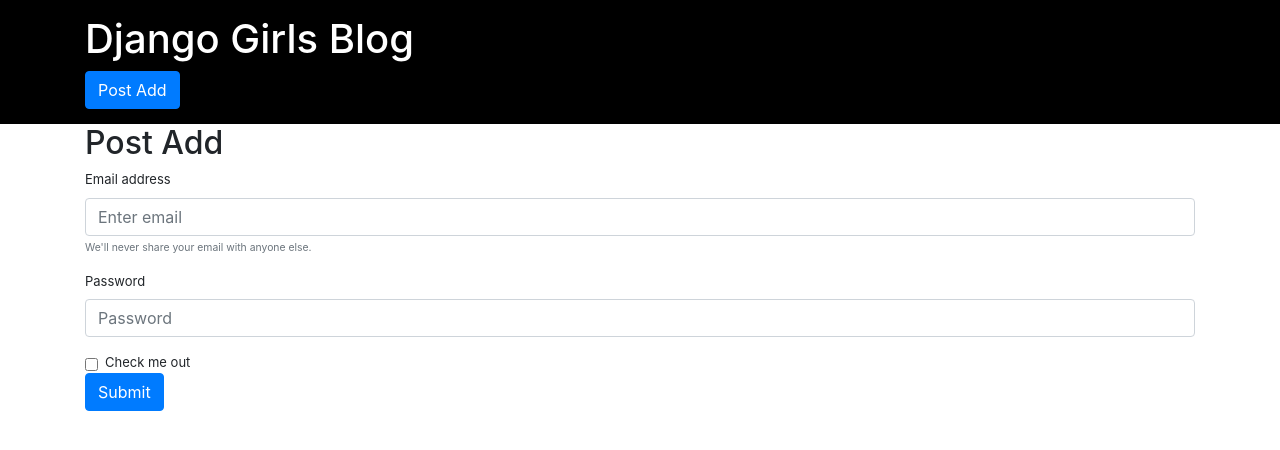
After one commit to callorange/Djangogirls-Tutorial, a Django app: page /add in a window 1280 px wide. The commit adds this page. Shown: the top 450 px of the page. Run offline with Django 3.2, Linux system fonts and the light colour scheme; some libraries are stand-ins or nearby versions.

Commit message:
post 등록 페이지 url 및 html 작성

```diff
--- a/django/blog/urls.py
+++ b/django/blog/urls.py
@@ -12,4 +12,6 @@
     path('trash/list', views.trash_list, name='trash-list'),
     path('trash/<int:pk>', views.trash_detail, name='trash-detail'),
     path('trash/<int:pk>/rollback', views.trash_rollback, name='trash-rollback'),
+
+    path('add', views.post_add, name='post-add')
 ]
--- a/django/blog/views.py
+++ b/django/blog/views.py
@@ -57,12 +57,12 @@
     )
 
 
-def trash_detail(requst, pk):
+def trash_detail(request, pk):
     try:
         post = PostTrash.objects.using('external').get(pk=pk)
     except:
         return redirect('trash/list')
-    return render(requst, 'blog/trash_detail.html', {"post":post})
+    return render(request, 'blog/trash_detail.html', {"post":post})
 
 
 def trash_rollback(requst, pk):
@@ -83,3 +83,7 @@
     p.save()
 
     return redirect('/trash/list')
+
+
+def post_add(request):
+    return render(request, 'blog/post_add.html')
--- a/django/static/css/blog.css
+++ b/django/static/css/blog.css
@@ -3,7 +3,7 @@
 }
 
 .header {
-    background-color: #dcdcdc;
+    background-color: #000;
     padding: 15px 0px 15px;
 }
 .header a {
--- a/django/templates/base.html
+++ b/django/templates/base.html
@@ -15,10 +15,12 @@
         <div class="container">
             {% block title_area %}
             {% endblock %}
+            <a class="btn btn-primary" href="{% url 'post-add' %}" role="button">Post Add</a>
         </div>
     </div>
 
     <div class="container">
+        <h2>{% block content-title %}{% endblock %}</h2>
         {% block content %}
         {% endblock %}
     </div>
--- /dev/null
+++ b/django/templates/blog/post_add.html
@@ -0,0 +1,26 @@
+{% extends 'base.html' %}
+
+{% block title_area %}
+    <h1><a href="{% url 'post-list' %}">Django Girls Blog</a></h1>
+{% endblock %}
+
+{% block content-title %}Post Add{% endblock %}
+
+{% block content %}
+<form>
+  <div class="form-group">
+    <label for="exampleInputEmail1">Email address</label>
+    <input type="email" class="form-control" id="exampleInputEmail1" aria-describedby="emailHelp" placeholder="Enter email">
+    <small id="emailHelp" class="form-text text-muted">We'll never share your email with anyone else.</small>
+  </div>
+  <div class="form-group">
+    <label for="exampleInputPassword1">Password</label>
+    <input type="password" class="form-control" id="exampleInputPassword1" placeholder="Password">
+  </div>
+  <div class="form-check">
+    <input type="checkbox" class="form-check-input" id="exampleCheck1">
+    <label class="form-check-label" for="exampleCheck1">Check me out</label>
+  </div>
+  <button type="submit" class="btn btn-primary">Submit</button>
+</form>
+{% endblock %}
```
Also changed, not shown: django/blog/forms.py (added).
